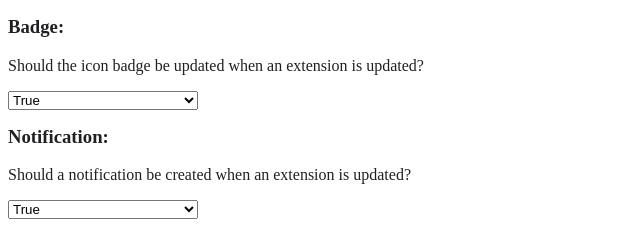
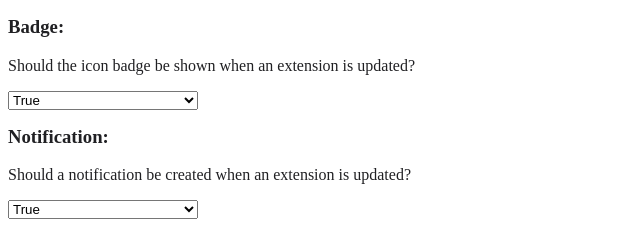
Before and after one commit to Rayquaza01/changelogger, a browser extension: page src/pages/options/options.html in a window 1280 px wide. Shown: the top 232 px of the page, 0-640 px from the left. Drawn offline with Linux system fonts and the light colour scheme.

Commit message:
Change "updated" to "shown" for badge docs

```diff
--- a/src/OptionsInterface.ts
+++ b/src/OptionsInterface.ts
@@ -1,5 +1,5 @@
 export interface OptionsInterface {
-    /** Should the icon badge be updated when an extension is updated? */
+    /** Should the icon badge be shown when an extension is updated? */
     badge: boolean;
     /** Should a notification be created when an extension is updated? */
     notification: boolean;
--- a/src/pages/options/options.html
+++ b/src/pages/options/options.html
@@ -8,7 +8,7 @@
   <body>
     <div>
       <h3>Badge:</h3>
-      <p>Should the icon badge be updated when an extension is updated?</p>
+      <p>Should the icon badge be shown when an extension is updated?</p>
       <select id="badge">
         <option value="true">True</option>
         <option value="false">False</option>
```
Also changed, not shown: README.md.
